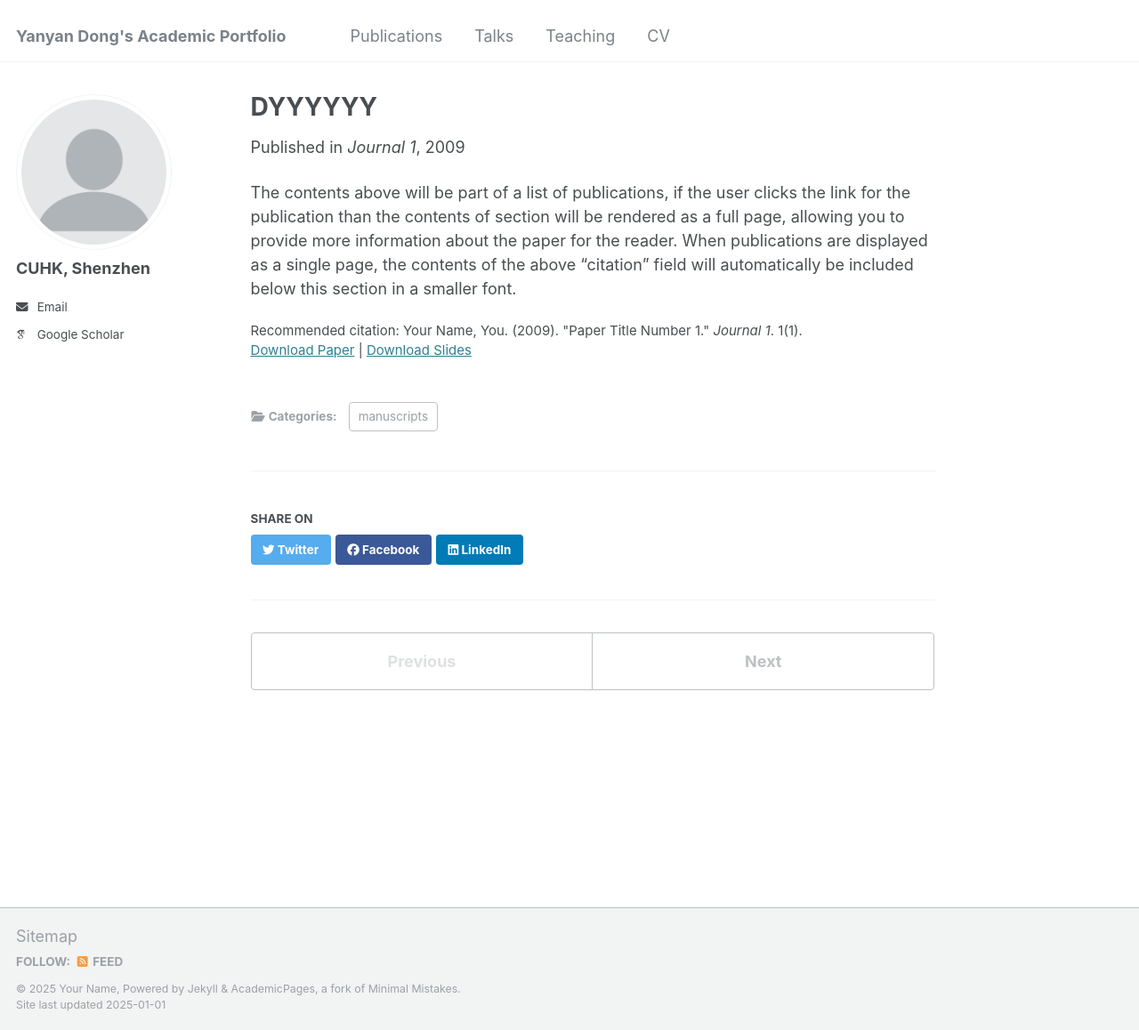
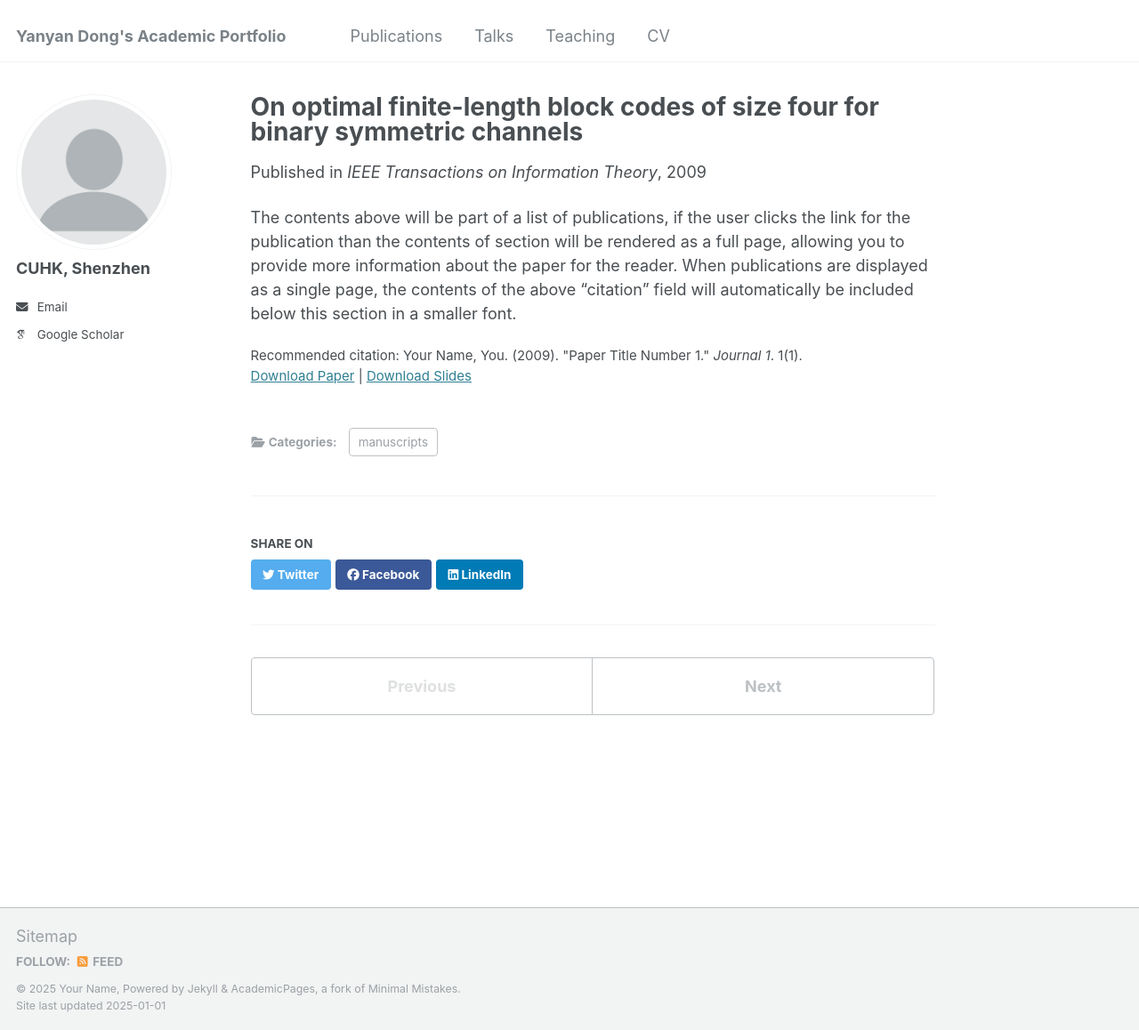
Before and after one commit to yan-yanDong/yydong, a Jekyll site: the page built from _publications/2009-10-01-paper-title-number-1.md, in a window 1280 px wide and 1158 px high. Shown: the whole window at 89% size. Built offline with Jekyll 4.4.1, drawn with Linux system fonts in a browser that asks for light colours; some web fonts are replaced.

Commit message:
Update 2009-10-01-paper-title-number-1.md

```diff
--- a/_publications/2009-10-01-paper-title-number-1.md
+++ b/_publications/2009-10-01-paper-title-number-1.md
@@ -1,11 +1,12 @@
 ---
-title: "DYYYYYY"
+title: " On optimal finite-length block codes of size four for binary
+symmetric channels"
 collection: publications
 category: manuscripts
 permalink: /publication/2009-10-01-paper-title-number-1
 excerpt: 'This paper is about the number 1. The number 2 is left for future work.'
 date: 2009-10-01
-venue: 'Journal 1'
+venue: 'IEEE Transactions on Information Theory'
 slidesurl: 'http://academicpages.github.io/files/slides1.pdf'
 paperurl: 'http://academicpages.github.io/files/paper1.pdf'
 citation: 'Your Name, You. (2009). &quot;Paper Title Number 1.&quot; <i>Journal 1</i>. 1(1).'
```
